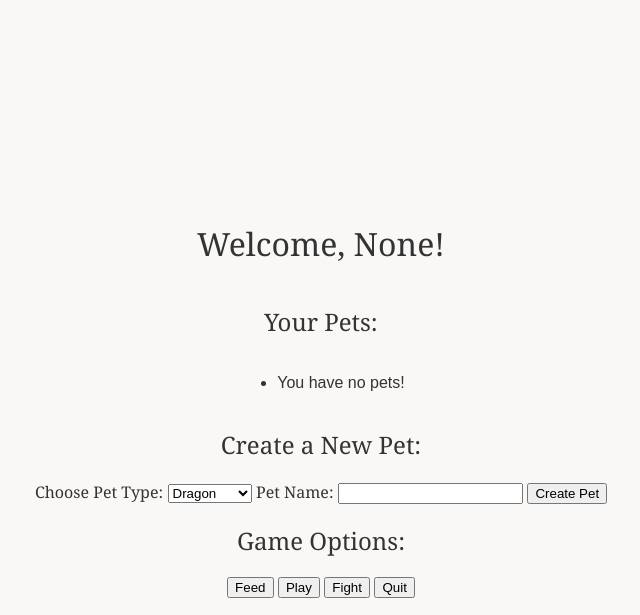
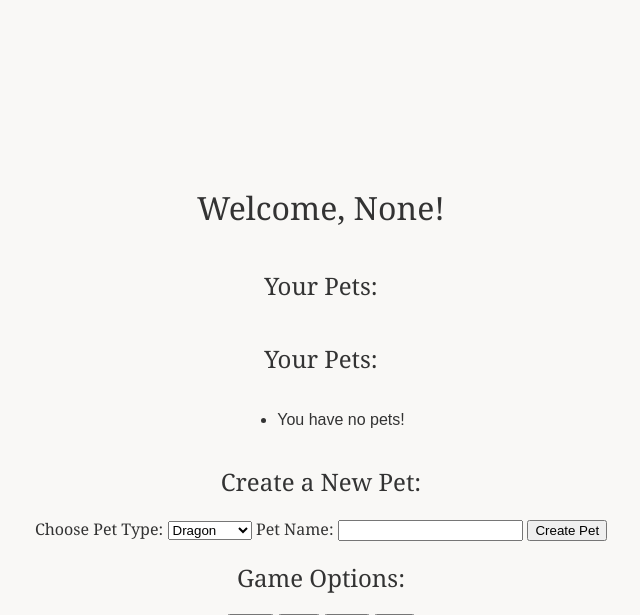
Before and after one commit to lcarson921/pet_game, a Flask app: page /menu in a window 1280 px wide. Shown: the top 615 px of the page, without its empty margins (319-959 px from the left). Run offline with Flask 3, Linux system fonts and the light colour scheme.

Commit message:
Update menu.html

```diff
--- a/templates/menu.html
+++ b/templates/menu.html
@@ -10,6 +10,7 @@
     <div class="container">
         <h1>Welcome, {{ username }}!</h1>
 
+        <h2>Your Pets:</h2>
         <h2>Your Pets:</h2>
         <ul>
             {% if pets %}
```
